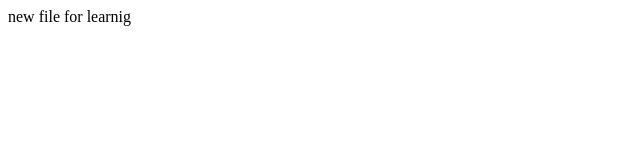
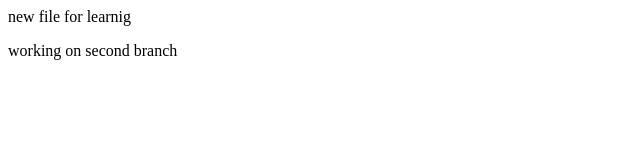
Before and after one commit to maarjojo99-maker/localRepo, a plain HTML site: page index.html in a window 1280 px wide. Shown: the whole page, without its empty margins (0-640 px from the left). Drawn offline with Linux system fonts and the light colour scheme.

Commit message:
Add nw line in index.html

```diff
--- a/index.html
+++ b/index.html
@@ -1 +1,2 @@
 <p>new file for learnig</p>
+<p>working on second branch</p>
```
